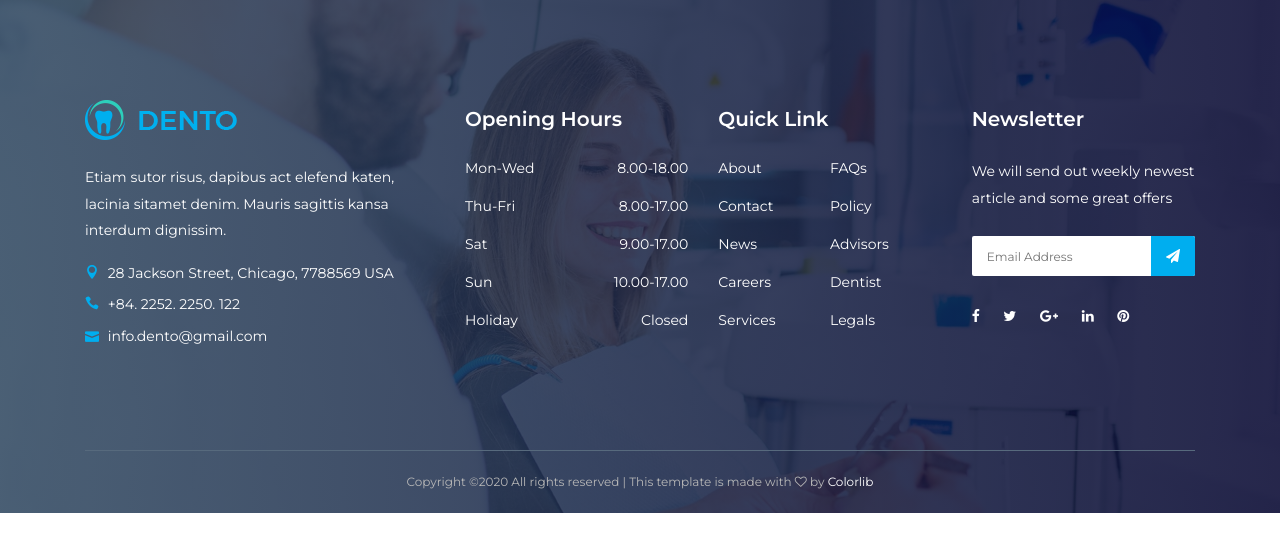
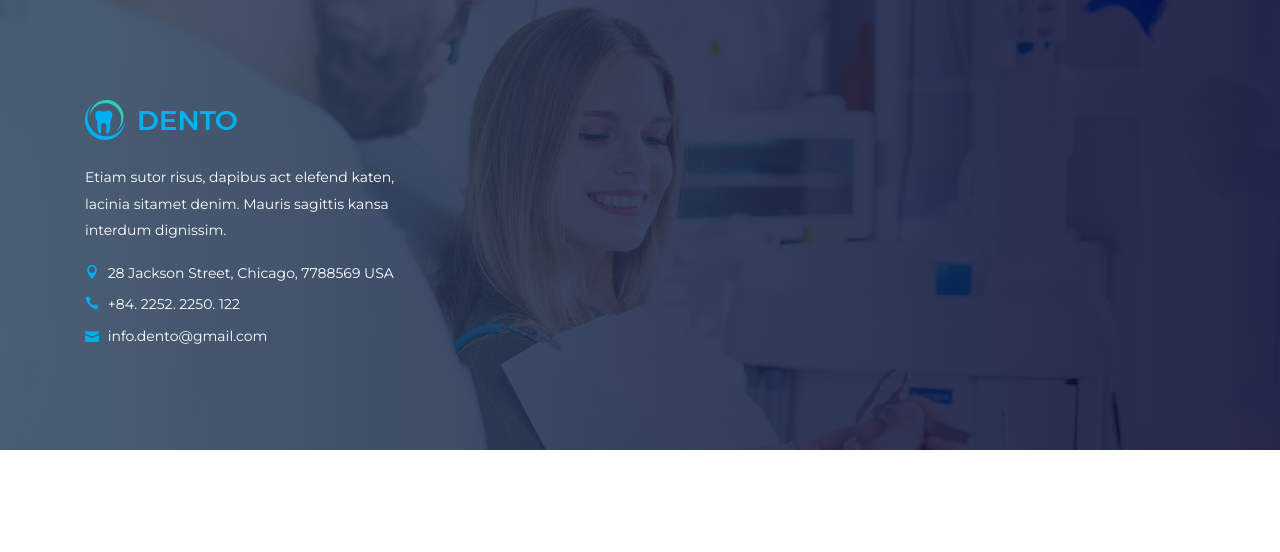
Before and after one commit to CleoMugs/dentist, a Django app: template menocare/templates/blog.html in a window 1280 px wide. Shown: the top 552 px of the page. Run offline with Django 3.2, Linux system fonts and the light colour scheme; the template is opened without the code that fills it, so the values that code supplies are empty.

Commit message:
redesigned blog page

```diff
--- a/menocare/templates/blog.html
+++ b/menocare/templates/blog.html
@@ -47,88 +47,7 @@
           </div>
         </div>
 
-        <!-- Single Footer Widget -->
-        <div class="col-12 col-sm-6 col-lg">
-          <div class="single-footer-widget">
-            <!-- Widget Title -->
-            <h5 class="widget-title">Opening Hours</h5>
 
-            <!-- Opening Hours -->
-            <ul class="opening-hours">
-              <li><span>Mon-Wed</span> <span>8.00-18.00</span></li>
-              <li><span>Thu-Fri</span> <span>8.00-17.00</span></li>
-              <li><span>Sat</span> <span>9.00-17.00</span></li>
-              <li><span>Sun</span> <span>10.00-17.00</span></li>
-              <li><span>Holiday</span> <span>Closed</span></li>
-            </ul>
-          </div>
-        </div>
-
-        <!-- Single Footer Widget -->
-        <div class="col-12 col-sm-6 col-lg">
-          <div class="single-footer-widget">
-            <!-- Widget Title -->
-            <h5 class="widget-title">Quick Link</h5>
-
-            <!-- Quick Links Nav -->
-            <nav>
-              <ul class="quick-links">
-                <li><a href="#">About</a></li>
-                <li><a href="#">FAQs</a></li>
-                <li><a href="#">Contact</a></li>
-                <li><a href="#">Policy</a></li>
-                <li><a href="#">News</a></li>
-                <li><a href="#">Advisors</a></li>
-                <li><a href="#">Careers</a></li>
-                <li><a href="#">Dentist</a></li>
-                <li><a href="#">Services</a></li>
-                <li><a href="#">Legals</a></li>
-              </ul>
-            </nav>
-          </div>
-        </div>
-
-        <!-- Single Footer Widget -->
-        <div class="col-12 col-sm-6 col-lg">
-          <div class="single-footer-widget">
-            <!-- Widget Title -->
-            <h5 class="widget-title">Newsletter</h5>
-
-            <p>We will send out weekly newest article and some great offers</p>
-            <!-- Newsletter Form -->
-            <div class="footer-newsletter-form">
-              <form action="#" method="post">
-                <input type="email" name="nl-email" value="" placeholder="Email Address">
-                <button type="submit"><i class="fa fa-paper-plane" aria-hidden="true"></i></button>
-              </form>
-            </div>
-
-            <!-- Social Info -->
-            <div class="footer-social-info">
-              <a href="#" data-toggle="tooltip" data-placement="top" title="Facebook"><i class="fa fa-facebook"></i></a>
-              <a href="#" data-toggle="tooltip" data-placement="top" title="Twitter"><i class="fa fa-twitter"></i></a>
-              <a href="#" data-toggle="tooltip" data-placement="top" title="Google Plus"><i class="fa fa-google-plus"></i></a>
-              <a href="#" data-toggle="tooltip" data-placement="top" title="Linkedin"><i class="fa fa-linkedin"></i></a>
-              <a href="#" data-toggle="tooltip" data-placement="top" title="Pinterest"><i class="fa fa-pinterest"></i></a>
-            </div>
-          </div>
-        </div>
-      </div>
-    </div>
-
-    <!-- Copywrite Area -->
-    <div class="container">
-      <div class="row">
-        <div class="col-12">
-          <div class="copywrite-content">
-            <p><!-- Link back to Colorlib can't be removed. Template is licensed under CC BY 3.0. -->
-Copyright &copy;<script>document.write(new Date().getFullYear());</script> All rights reserved | This template is made with <i class="fa fa-heart-o" aria-hidden="true"></i> by <a href="https://colorlib.com" target="_blank">Colorlib</a>
-<!-- Link back to Colorlib can't be removed. Template is licensed under CC BY 3.0. --></p>
-          </div>
-        </div>
-      </div>
-    </div>
-  </footer>
   <!-- ***** Footer Area End ***** -->
 
   <!-- ******* All JS ******* -->
```
